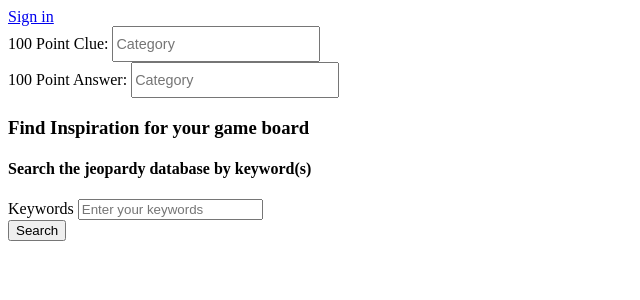
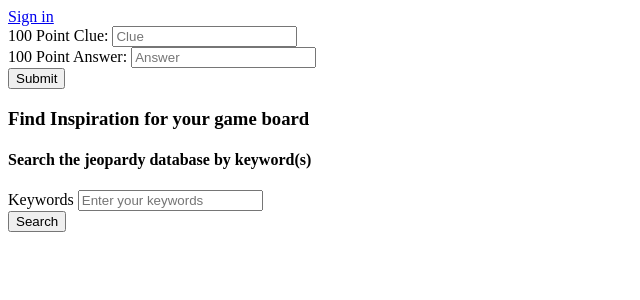
Before and after one commit to teamupcube/jeopardy_for_teachers_app, a Vue app in the folder app/: page /make-game/1/categories/1 in a window 1280 px wide. Shown: the top 300 px of the page, without its empty margins (0-640 px from the left). Built offline with nearby package versions, Linux system fonts and the light colour scheme.

Commit message:
progress on make clues

```diff
--- a/app/src/components/MakeClues.vue
+++ b/app/src/components/MakeClues.vue
@@ -1,15 +1,24 @@
 <template>
   <div>
 
-    <form v-if="category">
+    <form @submit.prevent="handleSubmitClues" v-if="category">
       <div>100 Point Clue:
-        <input class="category-text" type="text"
-          name="category-name" placeholder="Category" required>
+        <input
+        type="text"
+        name="clue100"
+        placeholder="Clue"
+        v-model="clue100"
+        required>
       </div>
       <div>100 Point Answer:
-        <input class="category-text" type="text"
-          :name="`category-name`" placeholder="Category" required>
+        <input
+        type="text"
+        name="answer100"
+        placeholder="Answer"
+        v-model="answer100"
+        required>
       </div>
+      <button>Submit</button>
     </form>
     <Search :onAdd="handleAdd" :historicClues="clues" :onSearch="handleSearch"/>
   </div>
@@ -46,12 +55,22 @@
           return this.clues;
         });
     },
+    handleSubmitClues() {
+      // console.log('make category route', this.$route.params.id);
+      // this.board = this.$route.params.id;
+      // return addCategory(this.category, this.board)
+      //   .then(saved => {
+      //     console.log('saved', saved);
+      //     this.category = saved;
+      //     this.$router.push(`/make-game/${this.category.boardId}/categories/${this.category.id}`);
+      //   });
+    },
     handleAdd(historicClue) {
       return addHistoricClue(historicClue)
         .then(saved => {
 
         });
-    },
+    }
 
   }
 };
@@ -60,14 +79,4 @@
 
 <style scoped>
 
-  .category-form {
-    font-family: sans-serif;
-  }
-
-  .category-text {
-    width: 200px;
-    height: 30px;
-    font-size: .9em;
-  }
-
 </style>
```
